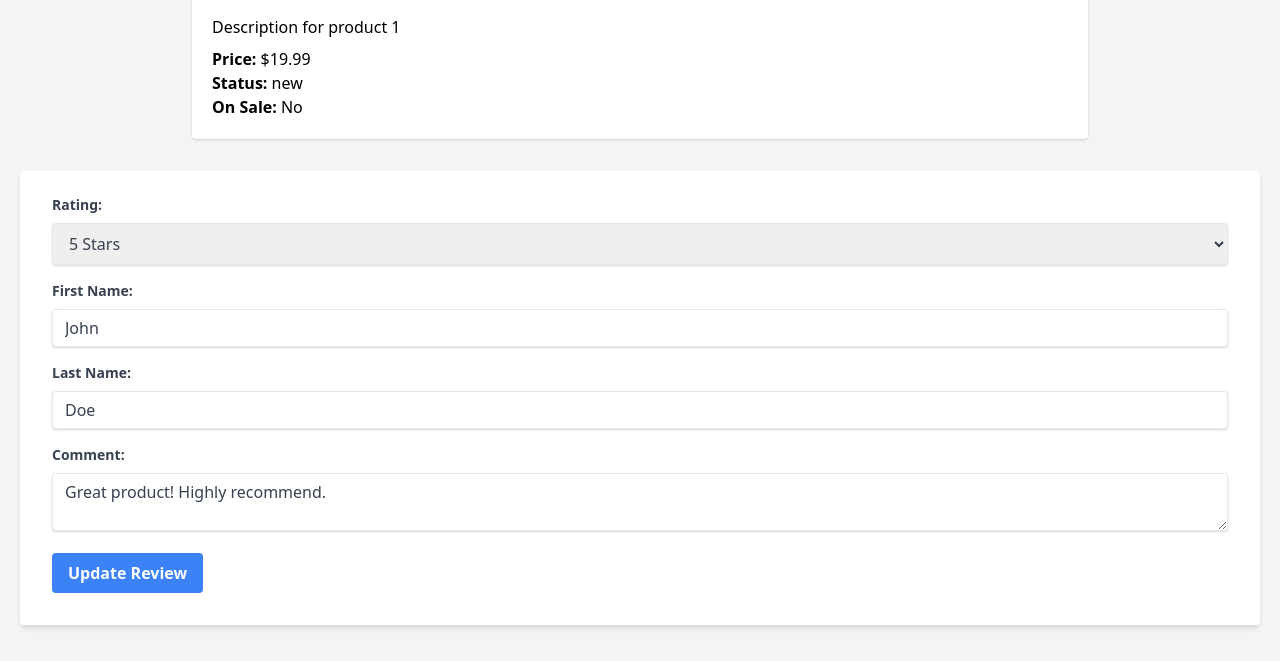
After one commit to JJ2358/php-prog-1, a PHP site: page /edit_review.php?review_id=1&product_id=1 in a window 1280 px wide. The commit adds this page. Shown: the part 803-1464 px from the top of the page. Run offline with PHP 8.4, Linux system fonts and the light colour scheme; the visitor is signed in with stand-in values (Sample User, id 1); data comes from the database, SQL or seed files in the repository; style sheets or scripts are compiled from the project's sources.

Commit message:
Edit review working, back buttons

```diff
--- a/src/app/App.php
+++ b/src/app/App.php
@@ -154,3 +154,28 @@ function deleteReview($reviewId): bool {
     $stmt->bindValue(':id', $reviewId, PDO::PARAM_INT);
     return $stmt->execute();
 }
+
+
+
+function getReviewDetails(int $reviewID): ?array {
+    $pdo = getConnectionPDO(); // Directly get the PDO connection
+
+    $stmt = $pdo->prepare("SELECT * FROM reviews WHERE id = :id");
+    $stmt->execute(['id' => $reviewID]);
+
+    $review = $stmt->fetch(PDO::FETCH_ASSOC);
+
+    return $review ?: null;
+}
+
+function updateReview(int $reviewID, int $rating, string $firstName, string $lastName, string $comment): bool {
+    $pdo = getConnectionPDO(); // Ensure this line correctly initializes your PDO connection
+    $stmt = $pdo->prepare("UPDATE reviews SET rating = :rating, first_name = :first_name, last_name = :last_name, comment = :comment WHERE id = :id");
+    return $stmt->execute([
+        ':rating' => $rating,
+        ':first_name' => $firstName,
+        ':last_name' => $lastName,
+        ':comment' => $comment,
+        ':id' => $reviewID
+    ]);
+}
--- /dev/null
+++ b/src/public/edit_review.php
@@ -0,0 +1,39 @@
+<?php
+
+declare(strict_types=1);
+
+session_start();
+
+// Include app logic
+require dirname(__DIR__) . DIRECTORY_SEPARATOR . 'app' . DIRECTORY_SEPARATOR . 'App.php';
+
+// Check if a review ID is provided
+if (!isset($_GET['review_id'])) {
+    // Redirect to a generic error page or home page with an error message
+    header('Location: index.php?error=missing_review_id');
+    exit;
+}
+
+$reviewID = (int)$_GET['review_id'];
+$productID = null; // Initialize productID variable
+
+// Fetch review details to pre-populate the form
+$review = getReviewDetails($reviewID);
+
+if ($review) {
+    $productID = $review['product_id'];
+} else {
+    // Redirect if the review doesn't exist
+    header('Location: index.php?error=review_not_found');
+    exit;
+}
+// If a "forget me" request is detected
+if (isset($_GET['forget_me'])) {
+    unset($_SESSION['user_first_name']);
+    unset($_SESSION['user_last_name']);
+    // Redirect to avoid repeating the action on refresh
+    header("Location: product.php?id=$productID");
+    exit;
+}
+
+require VIEWS_PATH . 'edit_review.php';
--- /dev/null
+++ b/src/views/edit_review.php
@@ -0,0 +1,100 @@
+<?php
+
+// // Validate and ensure the necessary GET parameters are present
+// if (!isset($_GET['product_id']) || !isset($_GET['review_id'])) {
+//     // Redirect to a generic error page or home page
+//     header('Location: index.php?error=missing_parameters');
+//     exit;
+// }
+
+$productID = (int)$_GET['product_id'];
+$reviewID = (int)$_GET['review_id'];
+
+// Fetch product details
+$product = getProductDetailsPDO($productID);
+// Fetch review details
+$review = getReviewDetails($reviewID);
+
+// Redirect or show an error if the product or review is not found
+if (!$product || !$review) {
+    header('Location: index.php?error=not_found');
+    exit;
+}
+
+// Handle form submission for review update
+if ($_SERVER['REQUEST_METHOD'] === 'POST') {
+    // Extract and sanitize input data
+    $rating = filter_input(INPUT_POST, 'rating', FILTER_SANITIZE_NUMBER_INT);
+    $firstName = filter_input(INPUT_POST, 'first_name', FILTER_SANITIZE_FULL_SPECIAL_CHARS);
+    $lastName = filter_input(INPUT_POST, 'last_name', FILTER_SANITIZE_FULL_SPECIAL_CHARS);
+    $comment = filter_input(INPUT_POST, 'comment', FILTER_SANITIZE_FULL_SPECIAL_CHARS);
+
+
+    // Update the review in the database
+    $updateSuccess = updateReview($reviewID, $rating, $firstName, $lastName, $comment);
+
+    if ($updateSuccess) {
+        // Optionally set a success message in session or redirect to product page with success message
+        $_SESSION['flash_message'] = 'Review updated successfully.';
+        header("Location: product.php?id=$productID");
+        exit;
+    } else {
+        // Handle error in update
+        $errorMessage = 'Failed to update the review.';
+    }
+}
+
+?>
+
+<!doctype html>
+<html lang="en">
+<head>
+    <meta charset="utf-8">
+    <meta name="viewport" content="width=device-width, initial-scale=1">
+    <title>Edit Review for <?= htmlspecialchars($product['title']); ?></title>
+    <link rel="stylesheet" href="/assets/dist/main.css" />
+    <link href="https://cdn.jsdelivr.net/npm/tailwindcss@2.2.19/dist/tailwind.min.css" rel="stylesheet">
+</head>
+<body class="bg-gray-100 p-5">
+    <div class="my-4 mx-5">
+    <a href="product.php?id=<?= htmlspecialchars($productID); ?>" class="inline-block bg-gray-500 hover:bg-gray-700 text-white font-bold py-2 px-4 rounded transition ease-in-out duration-150">
+            ← Back
+        </a>
+    </div>
+    <div class="max-w-4xl mx-auto bg-white p-5 rounded shadow">
+        <h1 class="text-2xl font-bold"><?= htmlspecialchars($product['title']); ?></h1>
+        <img src="<?= htmlspecialchars($product['photo']); ?>" alt="<?= htmlspecialchars($product['title']); ?>" class="w-full h-auto mt-4 mb-4">
+        <p><?= nl2br(htmlspecialchars($product['description'])); ?></p>
+        <p class="mt-2"><strong>Price:</strong> $<?= htmlspecialchars($product['price']); ?></p>
+        <p><strong>Status:</strong> <?= htmlspecialchars($product['status']); ?></p>
+        <p><strong>On Sale:</strong> <?= $product['on_sale'] ? 'Yes' : 'No'; ?></p>
+    </div>
+
+    <div class="mt-8">
+        <form action="edit_review.php?product_id=<?= $productID; ?>&review_id=<?= $reviewID; ?>" method="post" class="bg-white shadow-md rounded px-8 pt-6 pb-8 mb-4">
+            <div class="mb-4">
+                <label for="rating" class="block text-gray-700 text-sm font-bold mb-2">Rating:</label>
+                <select name="rating" id="rating" required class="shadow border rounded w-full py-2 px-3 text-gray-700 leading-tight focus:outline-none focus:shadow-outline">
+                    <option value="">Choose a rating</option>
+                    <?php for ($i = 1; $i <= 5; $i++): ?>
+                    <option value="<?= $i; ?>" <?= $i == $review['rating'] ? 'selected' : ''; ?>><?= $i; ?> Star<?= $i > 1 ? 's' : ''; ?></option>
+                    <?php endfor; ?>
+                </select>
+            </div>
+            <div class="mb-4">
+                <label for="first_name" class="block text-gray-700 text-sm font-bold mb-2">First Name:</label>
+                <input type="text" id="first_name" name="first_name" value="<?= htmlspecialchars($review['first_name']); ?>" required class="shadow appearance-none border rounded w-full py-2 px-3 text-gray-700 leading-tight focus:outline-none focus:shadow-outline">
+            </div>
+            <div class="mb-4">
+                <label for="last_name" class="block text-gray-700 text-sm font-bold mb-2">Last Name:</label>
+                <input type="text" id="last_name" name="last_name" value="<?= htmlspecialchars($review['last_name']); ?>" required class="shadow appearance-none border rounded w-full py-2 px-3 text-gray-700 leading-tight focus:outline-none focus:shadow-outline">
+            </div>
+            <div class="mb-4">
+                <label for="comment" class="block text-gray-700 text-sm font-bold mb-2">Comment:</label>
+                <textarea id="comment" name="comment" required class="shadow appearance-none border rounded w-full py-2 px-3 text-gray-700 leading-tight focus:outline-none focus:shadow-outline"><?= htmlspecialchars($review['comment']); ?></textarea>
+            </div>
+            <button type="submit" class="bg-blue-500 hover:bg-blue-700 text-white font-bold py-2 px-4 rounded focus:outline-none focus:shadow-outline">Update Review</button>
+        </form>
+    </div>
+</body>
+</html>
```
Also changed, not shown: src/public/product.php (+9 -33 lines), src/views/product.php (+18 -1 lines).
